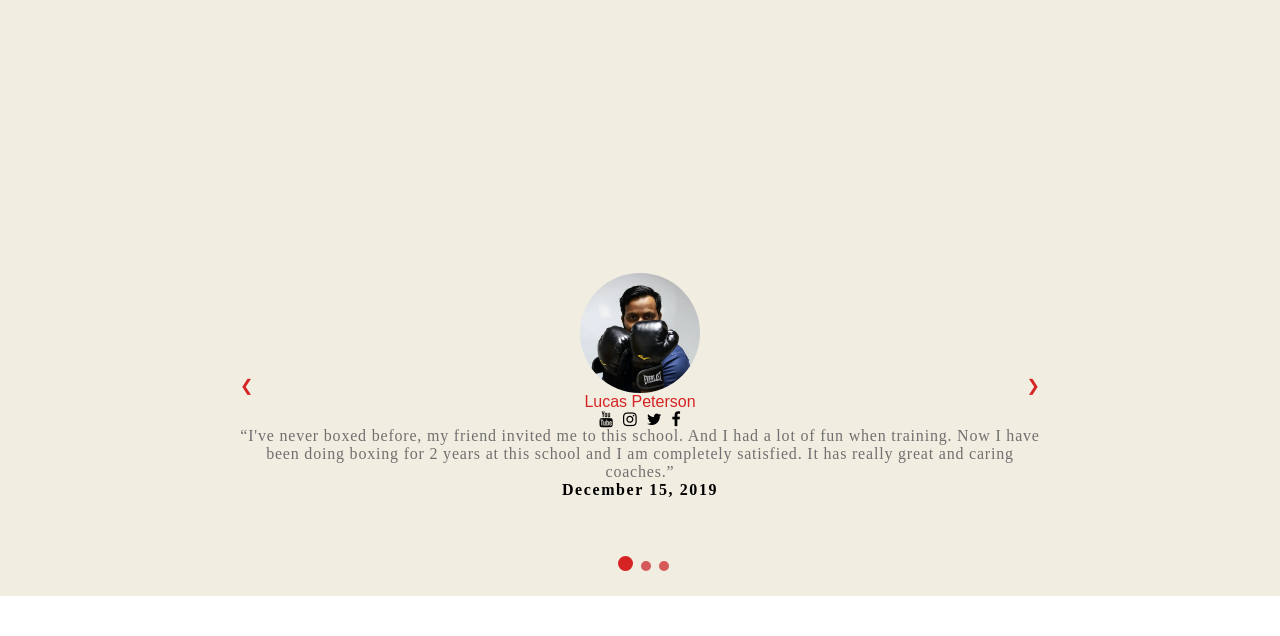
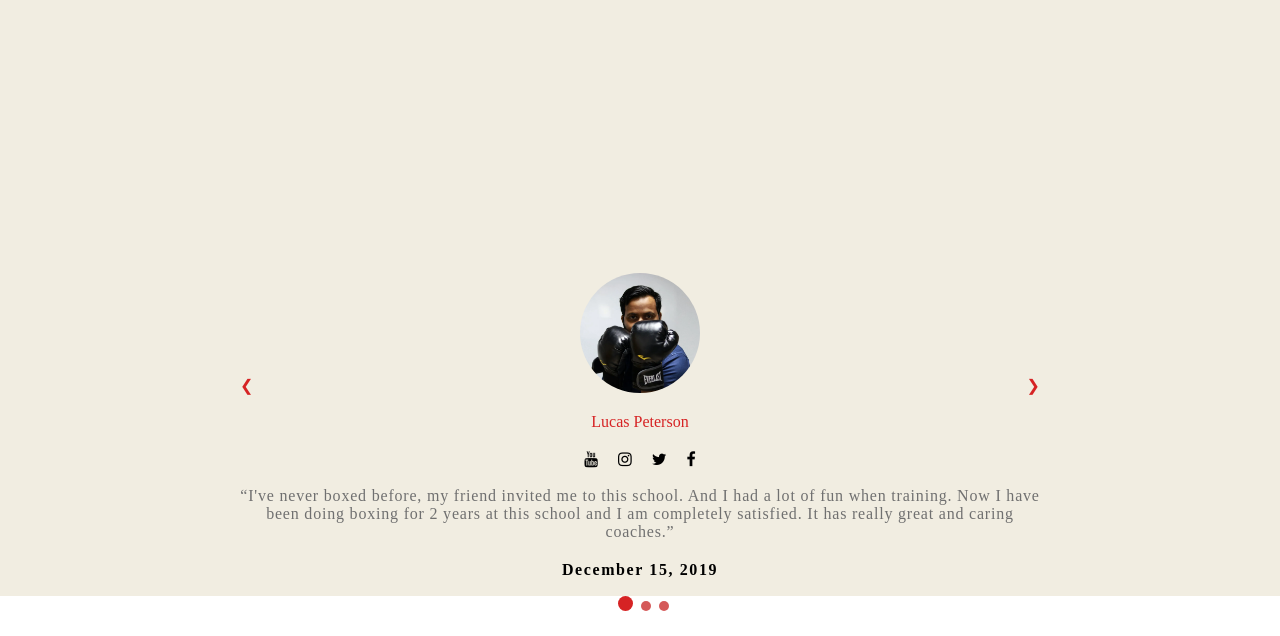
Before and after one commit to Chercheuse/html, a plain HTML site: page index.html in a window 1280 px wide. Shown: the part 204-840 px from the top of the page. Drawn offline with Linux system fonts and the light colour scheme.

Commit message:
corrected

```diff
--- a/carousel.js
+++ b/carousel.js
@@ -1,5 +1,5 @@
 var dot = document.getElementsByClassName("dot");
-var slides = document.getElementById('slides')
+var slides = document.getElementById('slides');
 
 dot[0].onclick = function () { slides.style.transform = "translateX(0px)" };
 dot[1].onclick = function () { slides.style.transform = "translateX(-800px)" };
--- a/css/styles.css
+++ b/css/styles.css
@@ -10,11 +10,6 @@
     width: 100%;
     position: relative;
     padding-top: 40px;
-}
-
-.main__testimonials {
-    background-color: rgb(241, 237, 225);
-
 }
 
 
@@ -94,24 +89,42 @@
 
 
 .slideshow-container__exponent-name {
-    font-family: 'Rajdhani', sans-serif;
+    font-family: 'Rajdhani';
     color: #d62324;
     text-align: center;
+    padding-top: 20px;
 }
 
+.slideshow-container__social-icons {
+    display: flex;
+    align-items: center;
+    justify-content: center;
+    padding:20px 0 0 ;
+}
+
+.fa {
+    text-decoration: none;
+    color: black;
+    margin: 0 10px;
+}
+
+.fa:hover {
+    color: red;
+}
 
 .slideshow-container__exponent-feedback {
     letter-spacing: .05em;
     color: #707070;
     text-transform: none;
     text-align: center;
+    padding: 20px 0;
 }
 
 .slideshow-container__dots {
     display: inline-block;
     position: absolute;
     left: 47%;
-    top: 80%;
+    top: 90%;
 }
 
 .dot {
@@ -145,21 +158,7 @@
     text-align: center;
 }
 
-.slideshow-container__social-icons {
-    display: flex;
-    align-items: center;
-    justify-content: center;
-}
 
-.fa {
-    text-decoration: none;
-    color: black;
-    margin: 0 5px;
-}
-
-.fa:hover {
-    color: red;
-}
 
 /*
 .main__testimonials {
```
